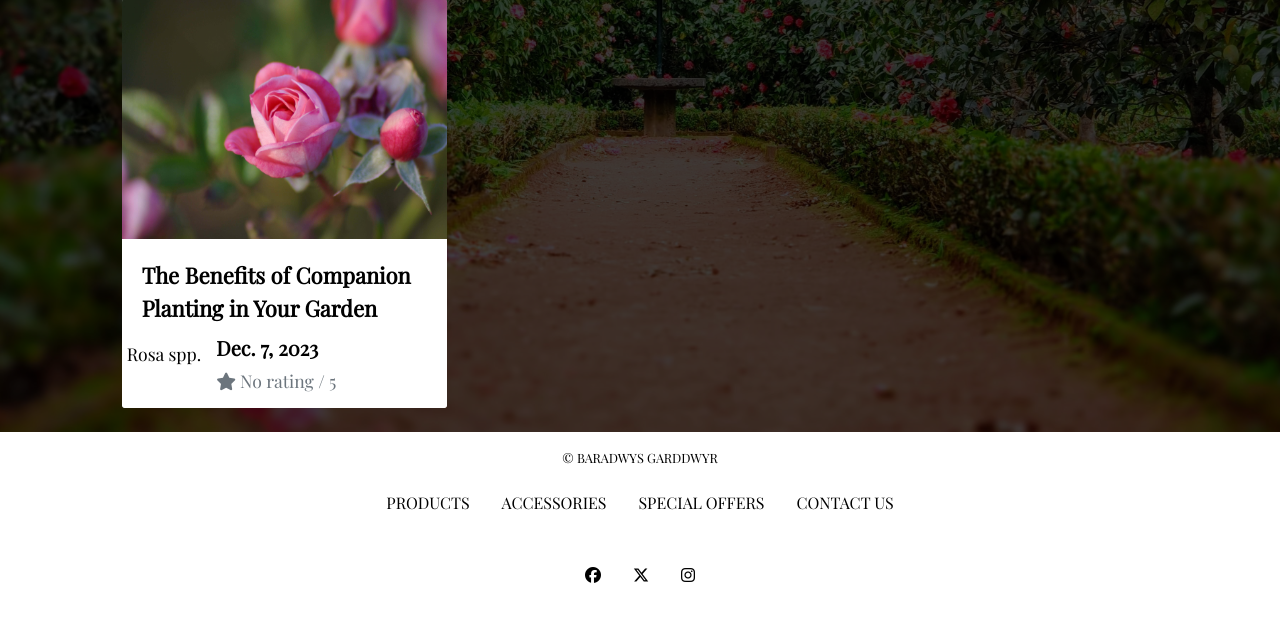
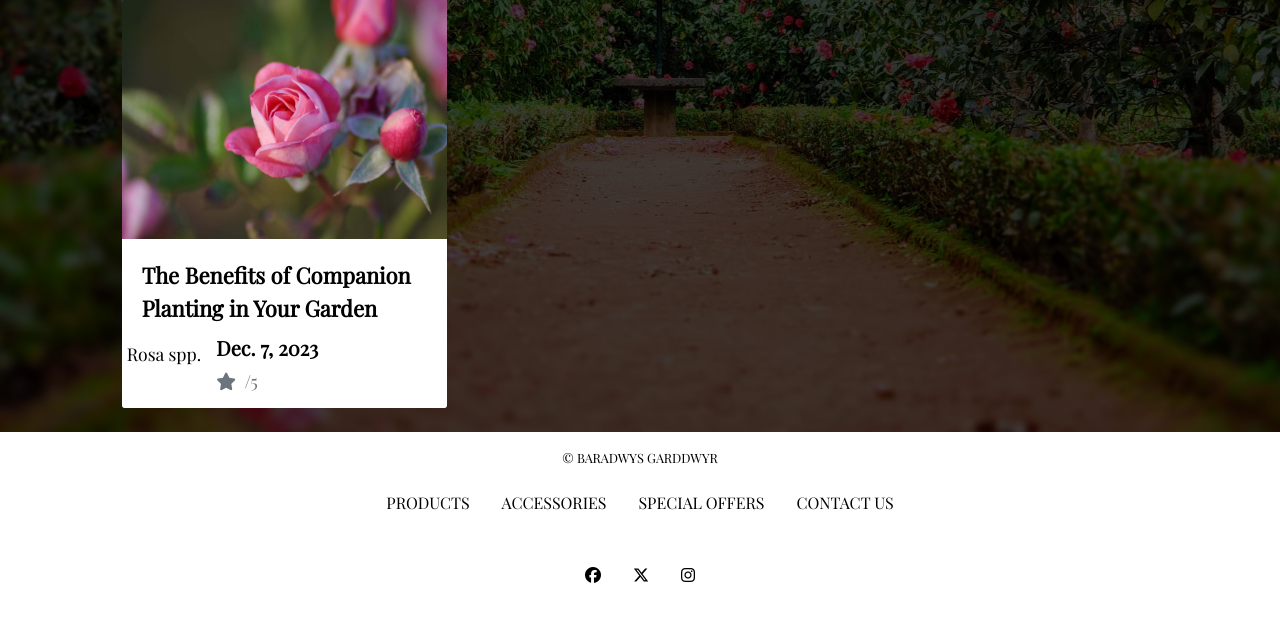
Before and after one commit to jenkidev/MSP4_Baradwys_Garddwyr, a Django app: page /articles/ in a window 1280 px wide. Shown: the part 341-984 px from the top of the page. Run offline with Django 3.2, Linux system fonts and the light colour scheme; data comes from the database, SQL or seed files in the repository; data that the repository does not hold is empty; some libraries are stand-ins or nearby versions.

Commit message:
Rounded float decimals to 2 dp

```diff
--- a/articles/templates/articles/articles.html
+++ b/articles/templates/articles/articles.html
@@ -44,10 +44,7 @@
                                         {{ article.date }}
                                     </p>
                                     {% if article.rating %}
-                                    <small class="text-muted"><i class="fas fa-star mr-1"></i>{{ article.get_rating }} /
-                                        5</small>
-                                    {% else %}
-                                    <small class="text-muted">No Rating</small>
+                                        <small class="text-muted"><i class="fas fa-star mr-1"></i>{{ article.get_rating|floatformat:2 }} /5</small>
                                     {% endif %}
                                     {% if request.user.is_superuser %}
                                     <small class="ml-3">
```
